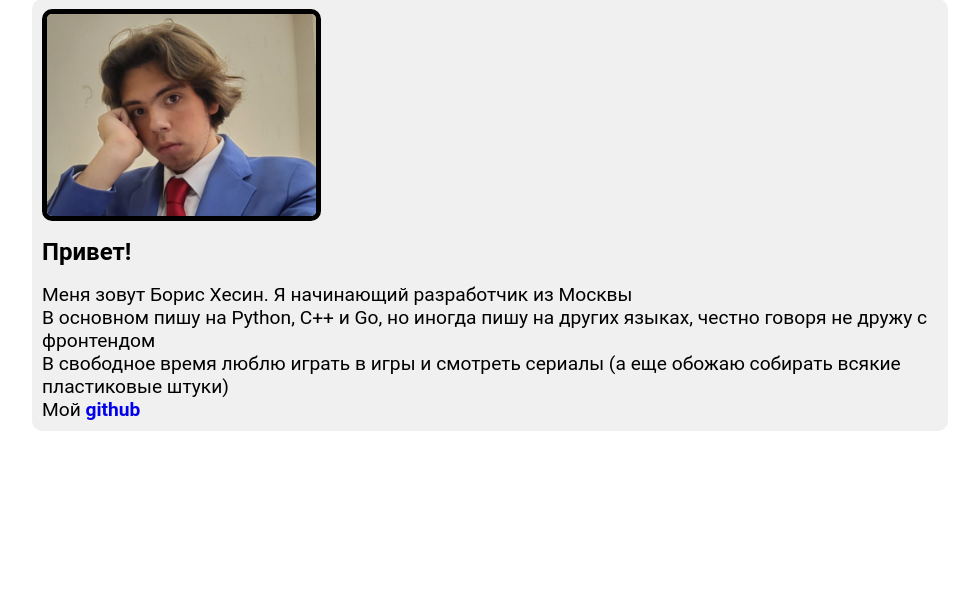
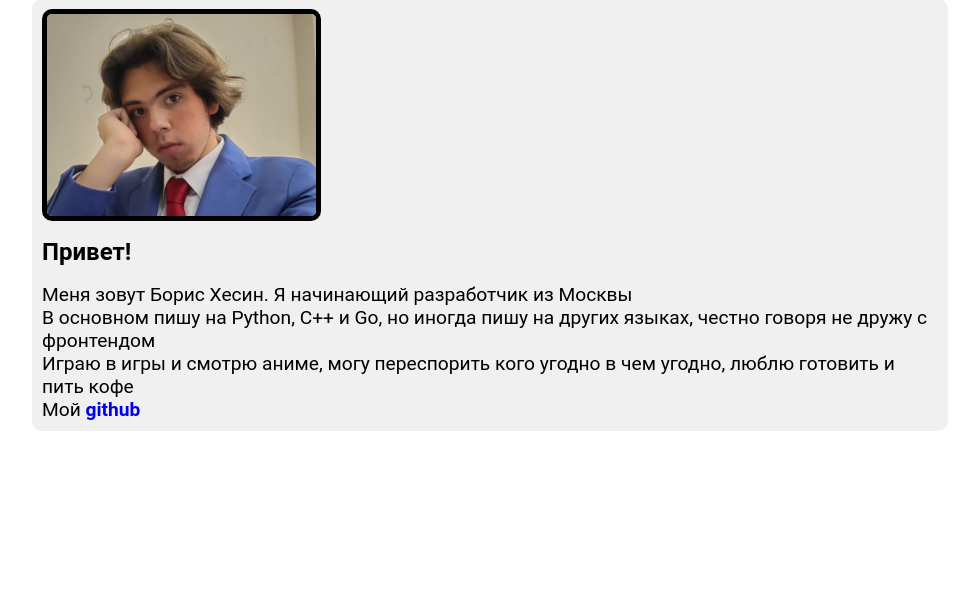
Before and after one commit to Shagulka/lyceum-django, a Django app: page / in a window 1280 px wide. Shown: the part 193-789 px from the top of the page, without its empty margins (158-1137 px from the left). Run offline with Django 4.2, Linux system fonts and the light colour scheme.

Commit message:
Change info about mself Add requirements.txt Elaborate description of the project Add installation instructions

```diff
--- /dev/null
+++ b/requirements.txt
@@ -0,0 +1 @@
+Django==4.1.1
--- a/website/main/templates/main/index.html
+++ b/website/main/templates/main/index.html
@@ -14,7 +14,8 @@
         <h1>Привет!</h1>
         <p>Меня зовут Борис Хесин. Я начинающий разработчик из Москвы</p>
         <p>В основном пишу на Python, C++ и Go, но иногда пишу на других языках, честно говоря не дружу с фронтендом</p>
-        <p>В свободное время люблю играть в игры и смотреть сериалы (а еще обожаю собирать всякие пластиковые штуки)</p>
+        <p>Играю в игры и смотрю аниме, могу переспорить кого угодно в чем угодно, люблю готовить и пить кофе</p>
+        </p>
         <p>Мой <strong>
                 <a href="https://github.com/shagulka">github</a>
             </strong></p>
```
Also changed, not shown: README.md.
